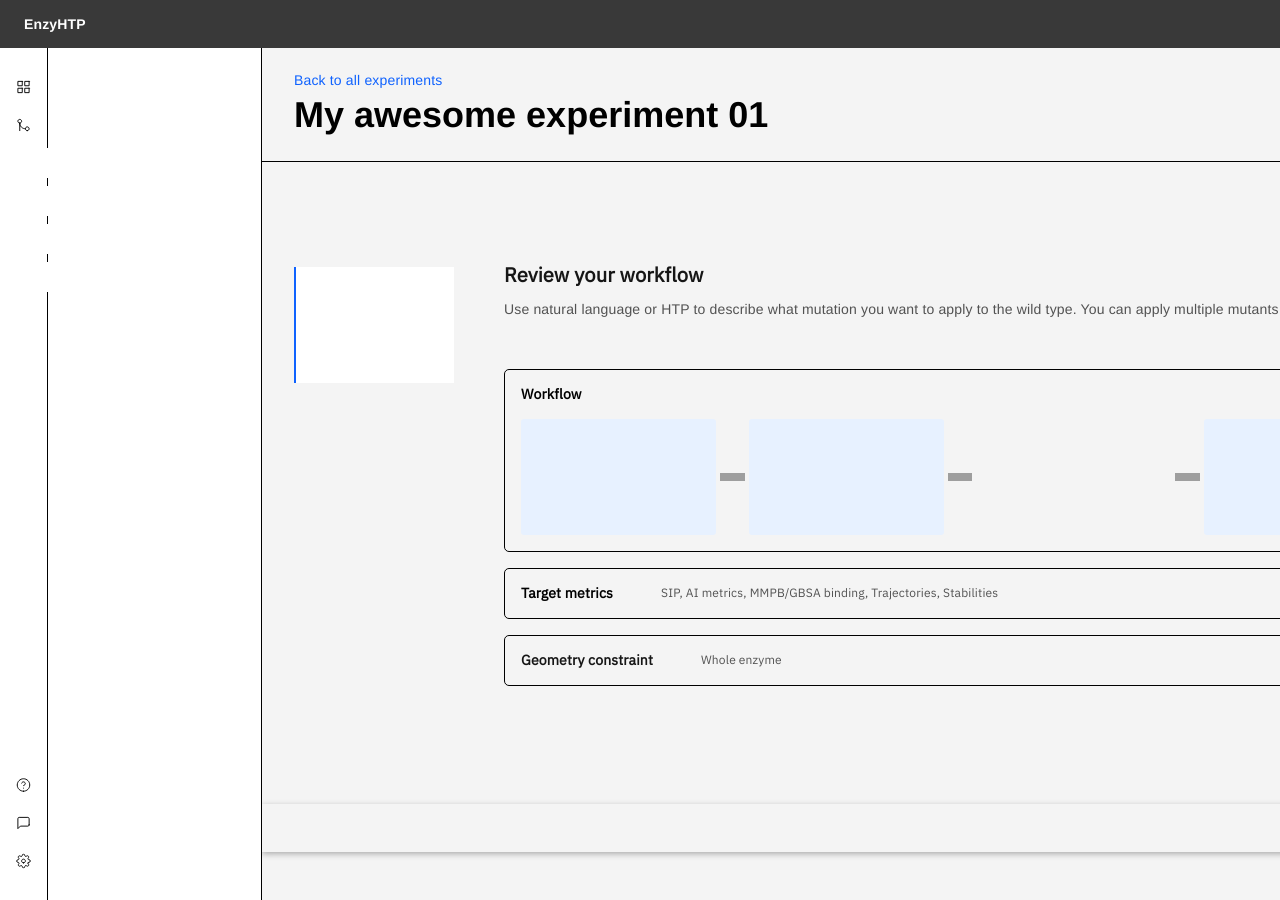
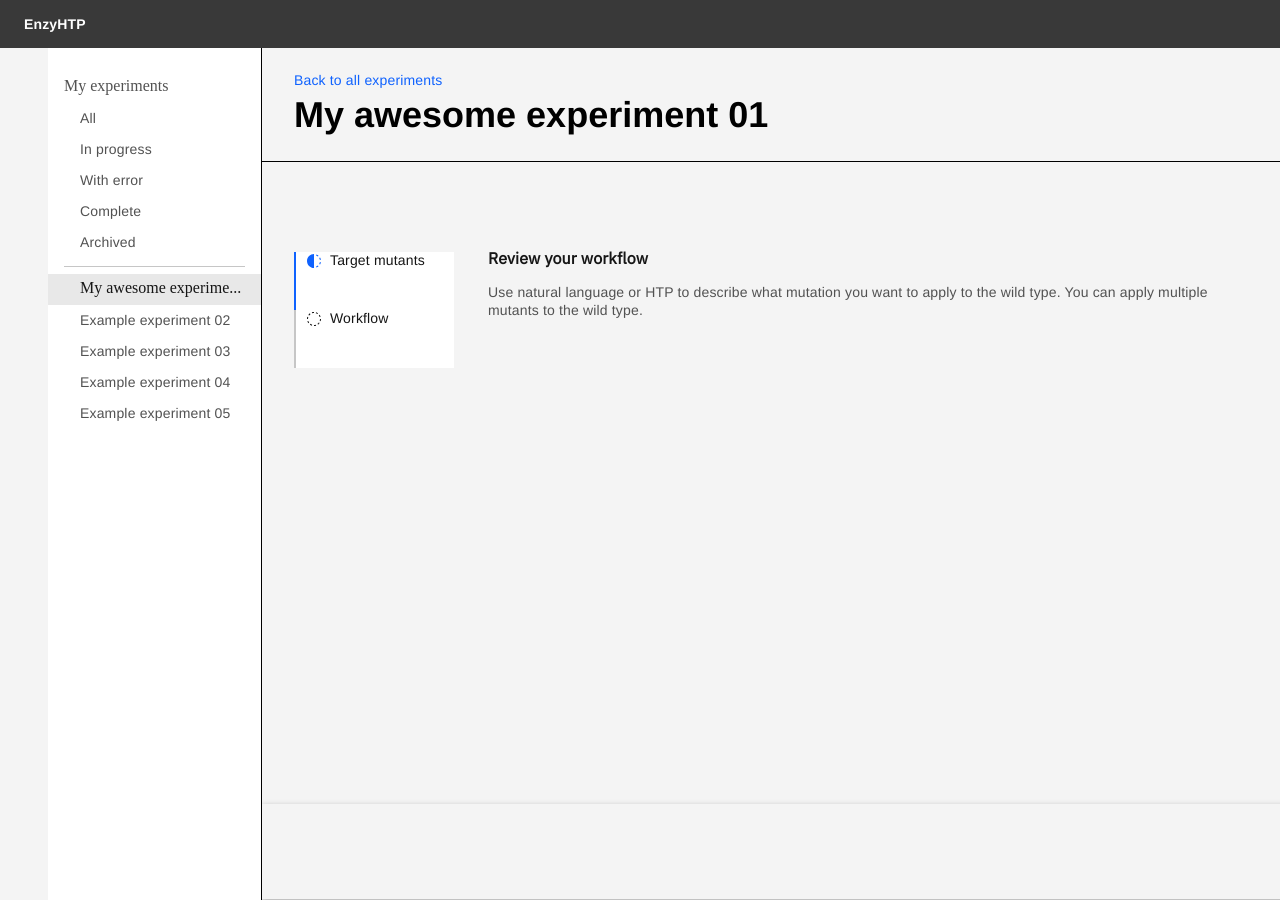
Before and after one commit to ChemBioHTP/EnzyHTP-GPT, a React (Create React App) app: page /run_simulation in a window 1280 px wide. Shown: the top 900 px of the page. Built offline with nearby package versions, Linux system fonts and the light colour scheme; grey boxes are pictures that could not be loaded; a web font is replaced by a local one.

Commit message:
Touch up Create Mutants and Upload File pages

```diff
--- a/src/screens/CreateMutants/createmutants.js
+++ b/src/screens/CreateMutants/createmutants.js
@@ -12,10 +12,10 @@ import { CircleDash8 } from "./icons/CircleDash8";
 import { IconAlertCircle } from "./icons/IconAlertCircle";
 import { IconArrowRight1 } from "./icons/IconArrowRight1";
 import { IconMoreHorizontal2 } from "./icons/IconMoreHorizontal2";
-import { IconSend1 } from "./icons/IconSend1";
 import { Incomplete3 } from "./icons/Incomplete3";
 import "./style.css";
 import { useNavigate } from "react-router-dom";
+import button from "../../assets/images/CreateMutants/Button.png";
 
 import { MolStarWrapper } from "./molstar";
 
@@ -103,15 +103,16 @@ export const ElementCreateTarget = () => {
                 }}
               />
             </div>
-            <div className="frame-12">
-              <div className="text-3">{inputValue.length}/200</div>
-              <div onClick={handleClick}>
-                <Button
-                  className="design-component-instance-node"
-                  override={<IconSend1 className="icon-instance-node-3" />}
-                  size="small"
-                  stateProp="enabled"
-                  type="icon-only"
+            <div
+              className="frame-12"
+              style={{ display: "flex", flexDirection: "row" }}
+            >
+              <div style={{ marginRight: "2px" }}>{inputValue.length}/200</div>
+              <div onClick={handleClick} style={{ cursor: "pointer" }}>
+                <img
+                  src={button}
+                  alt="Submit Request"
+                  style={{ marginRight: "15px" }}
                 />
               </div>
             </div>
@@ -168,7 +169,8 @@ export const ElementCreateTarget = () => {
             state="incomplete"
           />
         </div>
-        <div className="frame-13" onClick={routeChange}>
+        <div className="frame-13">
+          <div style={{ cursor: "pointer" }} onClick={routeChange}>
             <Button
               buttonText="Next"
               className="button-3"
@@ -179,6 +181,10 @@ export const ElementCreateTarget = () => {
               type="text-icon"
             />
           </div>
+        </div>
+        <div className="molstar-wrapper">
+          <MolStarWrapper />
+        </div>
         <NavigationSideNav
           UIShellLeftPanelLinkText="My awesome experime..."
           UIShellLeftPanelSelected={false}
@@ -188,9 +194,6 @@ export const ElementCreateTarget = () => {
           className="navigation-side-nav-2"
           version="version-5"
         />
-        <div className="molstar-wrapper">
-          <MolStarWrapper />
-        </div>
       </div>
     </div>
   );
--- a/src/screens/RunSimulation/runsimulations.js
+++ b/src/screens/RunSimulation/runsimulations.js
@@ -3,138 +3,180 @@ import { NavigationHeader } from "./components/NavigationHeader";
 import { NavigationPage } from "./components/NavigationPage";
 import { IconAlertCircle2 } from "./icons/IconAlertCircle2";
 import { IconEdit3 } from "./icons/IconEdit3";
-import { IconGitMerge2 } from "./icons/IconGitMerge2";
-import { IconGrid4 } from "./icons/IconGrid4";
-import { IconHelpCircle } from "./icons/IconHelpCircle";
-import { IconMessageSquare2 } from "./icons/IconMessageSquare2";
 import { IconMoreHorizontal } from "./icons/IconMoreHorizontal";
-import { IconSettings3 } from "./icons/IconSettings3";
 import "./style.css";
+import { NavigationSideNav } from "../CreateMutants/components/NavigationSideNav";
+import { IconMoreHorizontal2 } from "../CreateMutants/icons/IconMoreHorizontal2";
+import { IconAlertCircle } from "../CreateMutants/icons/IconAlertCircle";
+import { TabsItems } from "../CreateMutants/components/TabsItems";
+import { Button } from "../CreateMutants/components/Button";
+import { Accordion } from "../CreateMutants/components/Accordion";
+import { ModalPanel } from "../CreateMutants/components/ModalPanel";
+import { ModalPanelTargets } from "../CreateMutants/components/ModalPanelTargets";
+import { DirectionHorizontalWrapper } from "../CreateMutants/components/DirectionHorizontalWrapper";
+import { CircleDash8 } from "../CreateMutants/icons/CircleDash8";
+import { Incomplete3 } from "../CreateMutants/icons/Incomplete3";
+import { IconArrowRight1 } from "../CreateMutants/icons/IconArrowRight1";
 
 export const RunSimulation = () => {
   return (
-    <div className="element-create">
+    <div className="element-create-target">
       <div className="div-2" data-breakpoints-mode="max-max-plus-1584px-1784px">
         <NavigationHeader className="navigation-header-instance" />
         <NavigationPage
-          buttonIcon={<IconMoreHorizontal className="icon-instance-node-3" />}
+          buttonIcon={<IconMoreHorizontal2 className="icon-instance-node-3" />}
           className="navigation-page-header"
-          override={<IconAlertCircle2 className="icon-instance-node-3" />}
+          override={<IconAlertCircle className="icon-instance-node-3" />}
         />
-        <div className="navigation-side-nav">
-          <div className="frame-4">
-            <div className="UI-shell-left-panel">
-              <IconGrid4 className="icon-instance-node-3" />
-            </div>
-            <div className="frame-5">
-              <div className="frame-5">
-                <div className="UI-shell-left-panel">
-                  <IconGitMerge2 className="icon-instance-node-3" />
-                </div>
-              </div>
-            </div>
-            <div className="spacer-wrapper">
-              <div className="spacer" />
-            </div>
-            <div className="spacer-wrapper">
-              <div className="spacer" />
-            </div>
-            <div className="spacer-wrapper">
-              <div className="spacer" />
-            </div>
-            <div className="spacer-wrapper">
-              <div className="spacer" />
-            </div>
-          </div>
-          <div className="frame-4">
-            <div className="UI-shell-left-panel">
-              <IconHelpCircle className="icon-instance-node-3" />
-            </div>
-            <div className="UI-shell-left-panel">
-              <IconMessageSquare2 className="icon-instance-node-3" />
-            </div>
-            <div className="UI-shell-left-panel">
-              <IconSettings3 className="icon-instance-node-3" />
-            </div>
-          </div>
-        </div>
-        <div className="progress-indicator">
-          <div className="progress-indicator-2">
-            <div className="content">
-              <div className="icon-label-wrapper">
-                <div className="icon-label" />
-              </div>
-              <div className="min-width" />
-            </div>
-            <div className="min-height" />
-          </div>
-          <div className="progress-indicator-2">
-            <div className="content">
-              <div className="icon-label-wrapper">
-                <div className="icon-label" />
-              </div>
-              <div className="min-width" />
-            </div>
-            <div className="min-height" />
-          </div>
-        </div>
+        <div>
           <div className="label-description">
-          <div className="label">Review your workflow</div>
+            <div className="label-3">Review your workflow</div>
             <p className="description">
               Use natural language or HTP to describe what mutation you want to
               apply to the wild type. You can apply multiple mutants to the wild
               type.
             </p>
           </div>
-        <div className="frame-6" />
-        <div className="navigation-side-nav-2">
-          <div className="frame-5">
-            <div className="frame-5" />
+          <div className="progress-indicator-2">
+            <DirectionHorizontalWrapper
+              className="design-component-instance-node-2"
+              direction="vertical"
+              icon={
+                <Incomplete3 className="icon-instance-node-3" color="#0F62FE" />
+              }
+              optionalLabel={false}
+              progressIndicatorStepText="Target mutants"
+              state="current"
+            />
+            <DirectionHorizontalWrapper
+              className="design-component-instance-node-2"
+              direction="vertical"
+              icon={<CircleDash8 className="icon-instance-node-3" />}
+              optionalLabel={false}
+              progressIndicatorStepText="Workflow"
+              state="incomplete"
+            />
           </div>
-          <div className="frame-5">
-            <div className="frame-5">
-              <div className="UI-shell-left-panel-2" />
+
+          <div className="frame-13">
+            <div style={{ cursor: "pointer" }}>
+              <Button
+                buttonText="Run experiment"
+                className="button-3"
+                icon1={""}
+                iconClassName="button-2"
+                stateProp="enabled"
+                size="large"
+                type="text-icon"
+              />
             </div>
           </div>
-        </div>
-        <div className="frame-7">
-          <div className="frame-8">
-            <div className="frame-9">
-              <div className="text-wrapper-6">Workflow</div>
-              <IconEdit3 className="icon-edit" color="#0F62FE" />
-            </div>
-            <div className="frame-10">
-              <div className="tile" />
-              <img className="line" alt="Line" src="/img/line-15.svg" />
-              <div className="tile" />
-              <img className="line" alt="Line" src="/img/line-16.svg" />
-              <div className="tile-2" />
-              <img className="line" alt="Line" src="/img/line-17.svg" />
-              <div className="tile" />
-            </div>
-          </div>
-          <div className="frame-8">
-            <div className="frame-9">
-              <div className="frame-11">
-                <div className="text-wrapper-6">Target metrics</div>
-                <p className="text-wrapper-7">
-                  SIP, AI metrics, MMPB/GBSA binding, Trajectories, Stabilities
-                </p>
-              </div>
-              <IconEdit3 className="icon-edit" color="#0F62FE" />
-            </div>
-          </div>
-          <div className="frame-8">
-            <div className="frame-9">
-              <div className="frame-11">
-                <div className="text-wrapper-8">Geometry constraint</div>
-                <div className="text-wrapper-7">Whole enzyme</div>
-              </div>
-              <IconEdit3 className="icon-edit" color="#0F62FE" />
-            </div>
-          </div>
+          <NavigationSideNav
+            UIShellLeftPanelLinkText="My awesome experime..."
+            UIShellLeftPanelSelected={false}
+            UIShellLeftPanelSelected1
+            UIShellLeftPanelStateProp="enabled"
+            UIShellLeftPanelStateProp1="selected"
+            className="navigation-side-nav-2"
+            version="version-5"
+          />
         </div>
       </div>
     </div>
   );
+  // return (
+  //   <div className="element-create">
+  //     <div className="div-2" data-breakpoints-mode="max-max-plus-1584px-1784px">
+  //       <NavigationHeader className="navigation-header-instance" />
+  //       <NavigationPage
+  //         buttonIcon={<IconMoreHorizontal className="icon-instance-node-3" />}
+  //         className="navigation-page-header"
+  //         override={<IconAlertCircle2 className="icon-instance-node-3" />}
+  //       />
+  //       <NavigationSideNav
+  //         UIShellLeftPanelLinkText="My awesome experime..."
+  //         UIShellLeftPanelSelected={false}
+  //         UIShellLeftPanelSelected1
+  //         UIShellLeftPanelStateProp="enabled"
+  //         UIShellLeftPanelStateProp1="selected"
+  //         className="navigation-side-nav-2"
+  //         version="version-5"
+  //       />
+  //       <div className="progress-indicator">
+  //         <div className="progress-indicator-2">
+  //           <div className="content">
+  //             <div className="icon-label-wrapper">
+  //               <div className="icon-label" />
+  //             </div>
+  //             <div className="min-width" />
+  //           </div>
+  //           <div className="min-height" />
+  //         </div>
+  //         <div className="progress-indicator-2">
+  //           <div className="content">
+  //             <div className="icon-label-wrapper">
+  //               <div className="icon-label" />
+  //             </div>
+  //             <div className="min-width" />
+  //           </div>
+  //           <div className="min-height" />
+  //         </div>
+  //       </div>
+  //       <div className="label-description">
+  //         <div className="label">Review your workflow</div>
+  //         <p className="description">
+  //           Use natural language or HTP to describe what mutation you want to
+  //           apply to the wild type. You can apply multiple mutants to the wild
+  //           type.
+  //         </p>
+  //       </div>
+  //       <div className="frame-6" />
+  //       <div className="frame-5">
+  //         <div className="frame-5" />
+  //       </div>
+  //       <div className="frame-5">
+  //         <div className="frame-5">
+  //           <div className="UI-shell-left-panel-2" />
+  //         </div>
+  //       </div>
+  //       <div className="frame-7">
+  //         <div className="frame-8">
+  //           <div className="frame-9">
+  //             <div className="text-wrapper-6">Workflow</div>
+  //             <IconEdit3 className="icon-edit" color="#0F62FE" />
+  //           </div>
+  //   <div className="frame-10">
+  //   <div className="tile" />
+  //   <img className="line" alt="Line" src="/img/line-15.svg" />
+  //   <div className="tile" />
+  //   <img className="line" alt="Line" src="/img/line-16.svg" />
+  //   <div className="tile-2" />
+  //   <img className="line" alt="Line" src="/img/line-17.svg" />
+  //   <div className="tile" />
+  // </div>
+  //         </div>
+  //         <div className="frame-8">
+  //           <div className="frame-9">
+  //             <div className="frame-11">
+  //               <div className="text-wrapper-6">Target metrics</div>
+  //               <p className="text-wrapper-7">
+  //                 SIP, AI metrics, MMPB/GBSA binding, Trajectories, Stabilities
+  //               </p>
+  //             </div>
+  //             <IconEdit3 className="icon-edit" color="#0F62FE" />
+  //           </div>
+  //         </div>
+  //         <div className="frame-8">
+  //           <div className="frame-9">
+  //             <div className="frame-11">
+  //               <div className="text-wrapper-8">Geometry constraint</div>
+  //               <div className="text-wrapper-7">Whole enzyme</div>
+  //             </div>
+  //             <IconEdit3 className="icon-edit" color="#0F62FE" />
+  //           </div>
+  //         </div>
+  //       </div>
+  //     </div>
+  //   </div>
+  // );
 };
--- a/src/screens/UploadFile/components/FileUploaderDrag/FileUploaderDrag.jsx
+++ b/src/screens/UploadFile/components/FileUploaderDrag/FileUploaderDrag.jsx
@@ -14,6 +14,7 @@ export const FileUploaderDrag = ({ helperText = "Drag and drop files here or cli
   const [file, setFile] = useState(null);
   const fileInputRef = useRef(null);
   const [valid, setValid] = useState(null);
+  const [errorMessage, setErrorMessage] = useState("");
   let navigate = useNavigate();
 
   const routeChange = () => {
@@ -70,7 +71,7 @@ export const FileUploaderDrag = ({ helperText = "Drag and drop files here or cli
 
       const data = await response.json();
       setValid(data.validity)
-      console.log(data.validity)
+      setErrorMessage(data.message)
 
     } catch (error) {
       console.error('Error uploading file', error.message);
@@ -101,7 +102,7 @@ export const FileUploaderDrag = ({ helperText = "Drag and drop files here or cli
       )}
     </div>
     <div style={{marginRight: 10, marginLeft: "auto"}}>
-        {valid == null && <p></p>}
+        {valid === null && <p></p>}
         {valid &&
         <div onClick={routeChange}>
           <Button
@@ -114,7 +115,11 @@ export const FileUploaderDrag = ({ helperText = "Drag and drop files here or cli
             type="text-icon"
           />
         </div>}
-        {valid === false && <p>Invalid file</p>}
+        {valid === false && (
+          <div>
+            <p style={{maxWidth:"200ch", whiteSpace:"pre-line"}}>{errorMessage}</p>
+          </div>
+        )}
     </div>
     </>
   );
```
Also changed, not shown: src/assets/images/CreateMutants/Button.png (added), 1 other file (tests, documents, lock files or other folders). Lines whose indentation alone changed are shown as unchanged.
